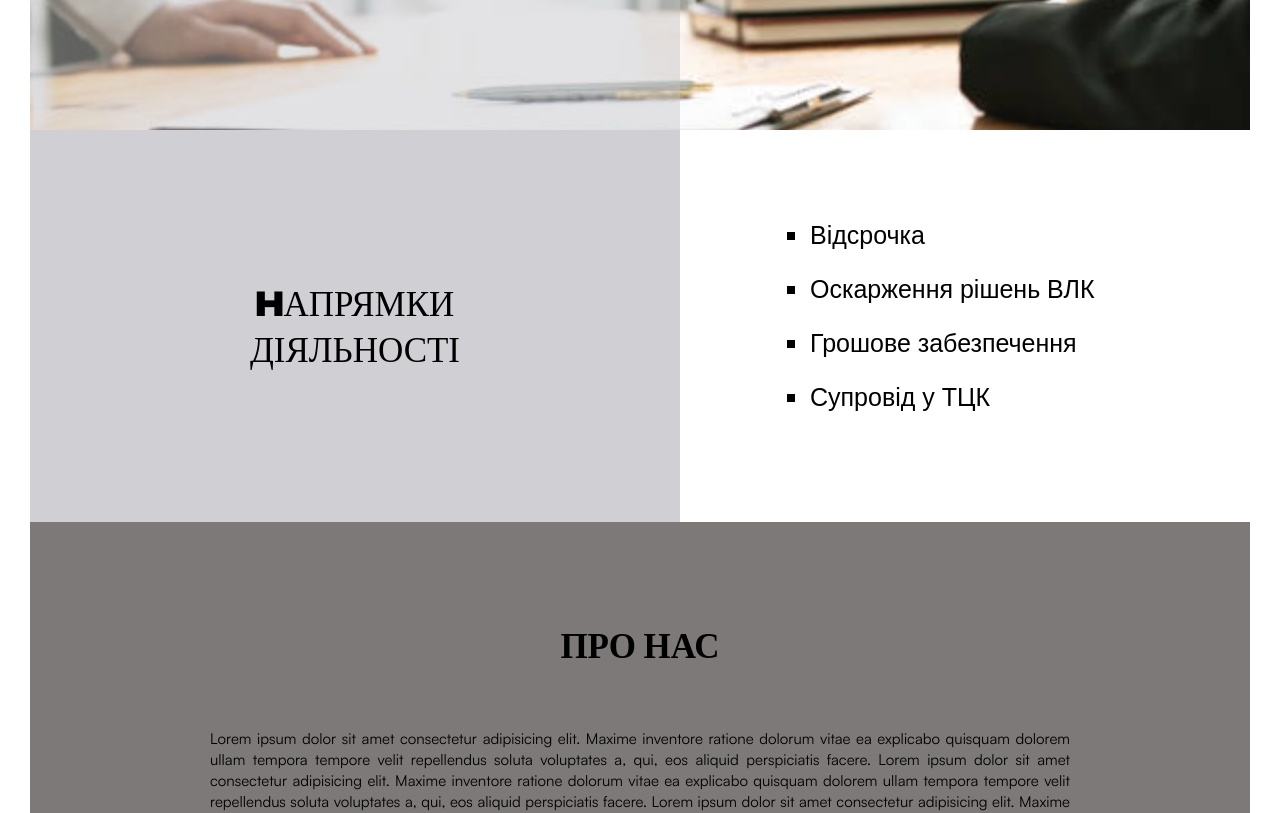
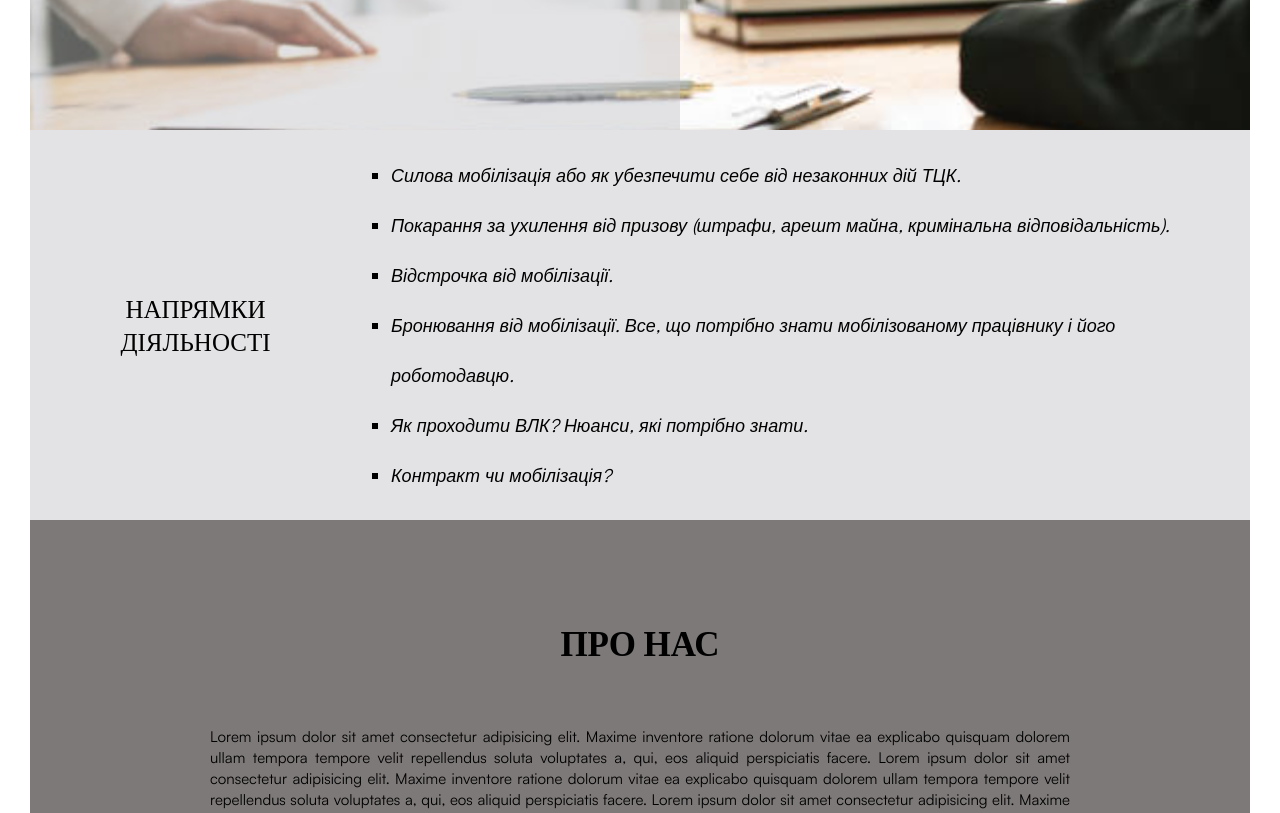
Before and after one commit to Victoria060187/zhykovskiy_project, a React (Create React App) app: page / in a window 1280 px wide. Shown: the part 860-1673 px from the top of the page. Built offline with nearby package versions, Linux system fonts and the light colour scheme.

Commit message:
added a new context for activity, changed some css style

```diff
--- a/src/App/App.js
+++ b/src/App/App.js
@@ -12,14 +12,12 @@ function App() {
     <div className="App">
       <div className="container">
         <Header />
-        <div className="main_page-content">
-          <MainPage />
-        </div>
+        <MainPage />
         <Activity />
         <AboutUs />
+        <Chatbot />
+        <Footer />
       </div>
-      <Chatbot />
-      <Footer />
     </div>
   );
 }
--- a/src/components/activity/Activity.css
+++ b/src/components/activity/Activity.css
@@ -1,34 +1,33 @@
-.activity_row {
-  display: flex;
-  column-gap: 30px;
-  align-items: center;
-  width: 100%;
+.activity-container {
+    padding: 20px;
+    background: rgba(192, 192, 197, 0.444);
 }
 
-.activity-title-container{
-    width: 650px;
-    background: rgba(64, 64, 84, 0.25)
+.activity-content {
+    display: flex;
+    gap: 50px;
+    justify-content: center;
+    align-items: center;
 }
+
 .activity-title {
-	margin: 150px auto;
-	height: 100%;
-    width: 340px;
     font-family: 'Integral';
-    font-size: 35px;
+    font-size: 25px;
+    font-weight: 400;
     text-transform: uppercase;
     text-align: center;
 }
 
-.activity-content {
+.activity-text {
     display: flex;
     flex-direction: column;
     text-align: left;
     align-items: flex-start;
-    padding-left: 100px;
 }
 
 .activity-item {
-    margin-bottom: 20px;
-    font-size: 25px;
+    font-size: 18px;
     list-style: square;
+    line-height: 50px;
+    font-style: italic;
 }
--- a/src/components/activity/Activity.jsx
+++ b/src/components/activity/Activity.jsx
@@ -3,18 +3,25 @@ import './Activity.css';
 function Activity() {
   return (
     <section id="activity" className="activity">
-      <div>
-        <div className="activity_row">
-          <div className="activity-title-container">
-            <div className="activity-title"> Hапрямки діяльності</div>
-          </div>
-
-          <div className="activity-content">
+      <div className="activity-container">
+        <div className="activity-content">
+          <div className="activity-title"> Напрямки діяльності</div>
+          <div className="activity-text">
             <ul>
-              <li className="activity-item">Відсрочка</li>
-              <li className="activity-item">Оскарження рішень ВЛК</li>
-              <li className="activity-item">Грошове забезпечення</li>
-              <li className="activity-item">Супровід у ТЦК</li>
+              <li className="activity-item">
+                Силова мобілізація або як убезпечити себе від незаконних дій ТЦК.
+              </li>
+              <li className="activity-item">
+                Покарання за ухилення від призову (штрафи, арешт майна, кримінальна
+                відповідальність).
+              </li>
+              <li className="activity-item">Відстрочка від мобілізації.</li>
+              <li className="activity-item">
+                Бронювання від мобілізації. Все, що потрібно знати мобілізованому працівнику і його
+                роботодавцю.
+              </li>
+              <li className="activity-item">Як проходити ВЛК? Нюанси, які потрібно знати.</li>
+              <li className="activity-item">Контракт чи мобілізація?</li>
             </ul>
           </div>
         </div>
```
